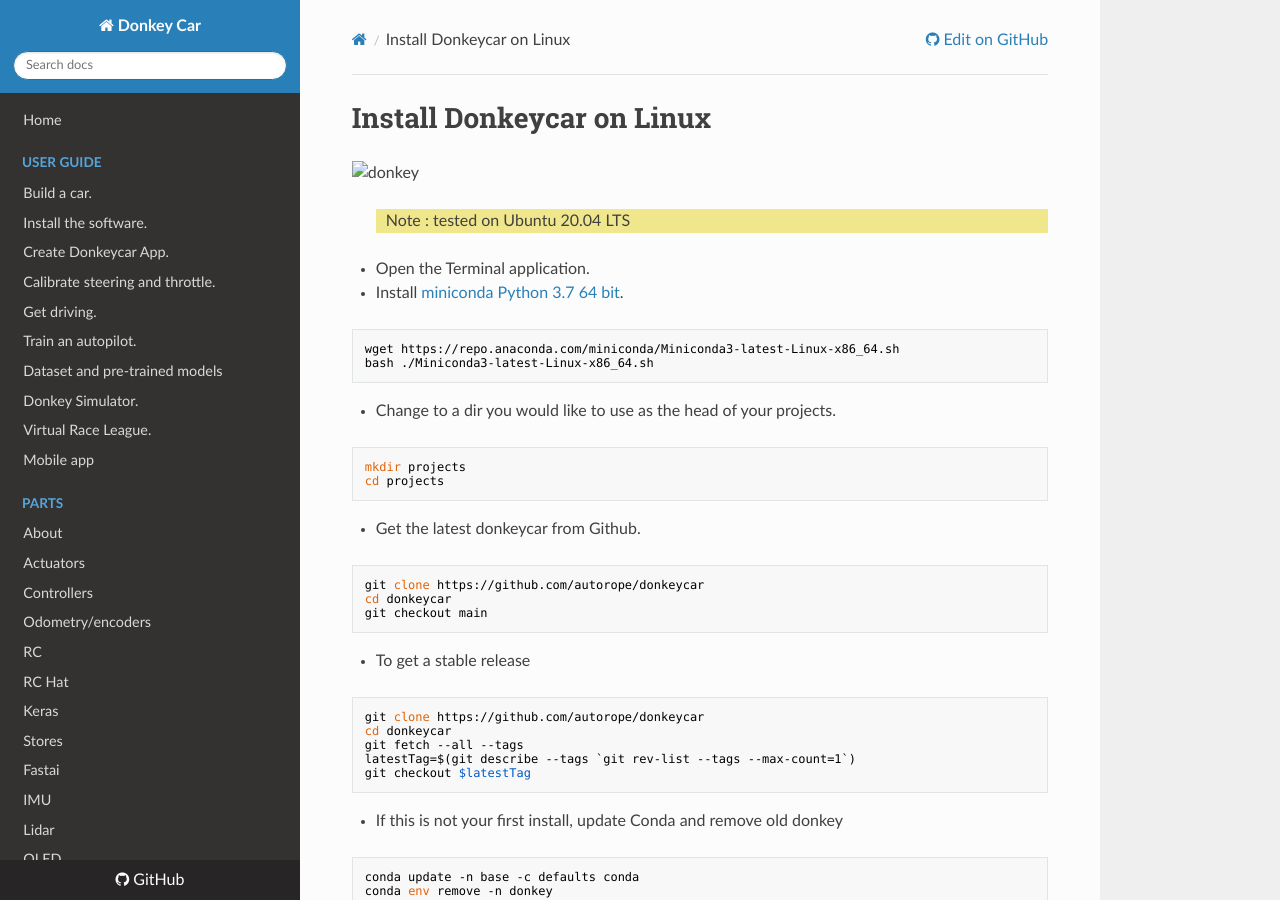
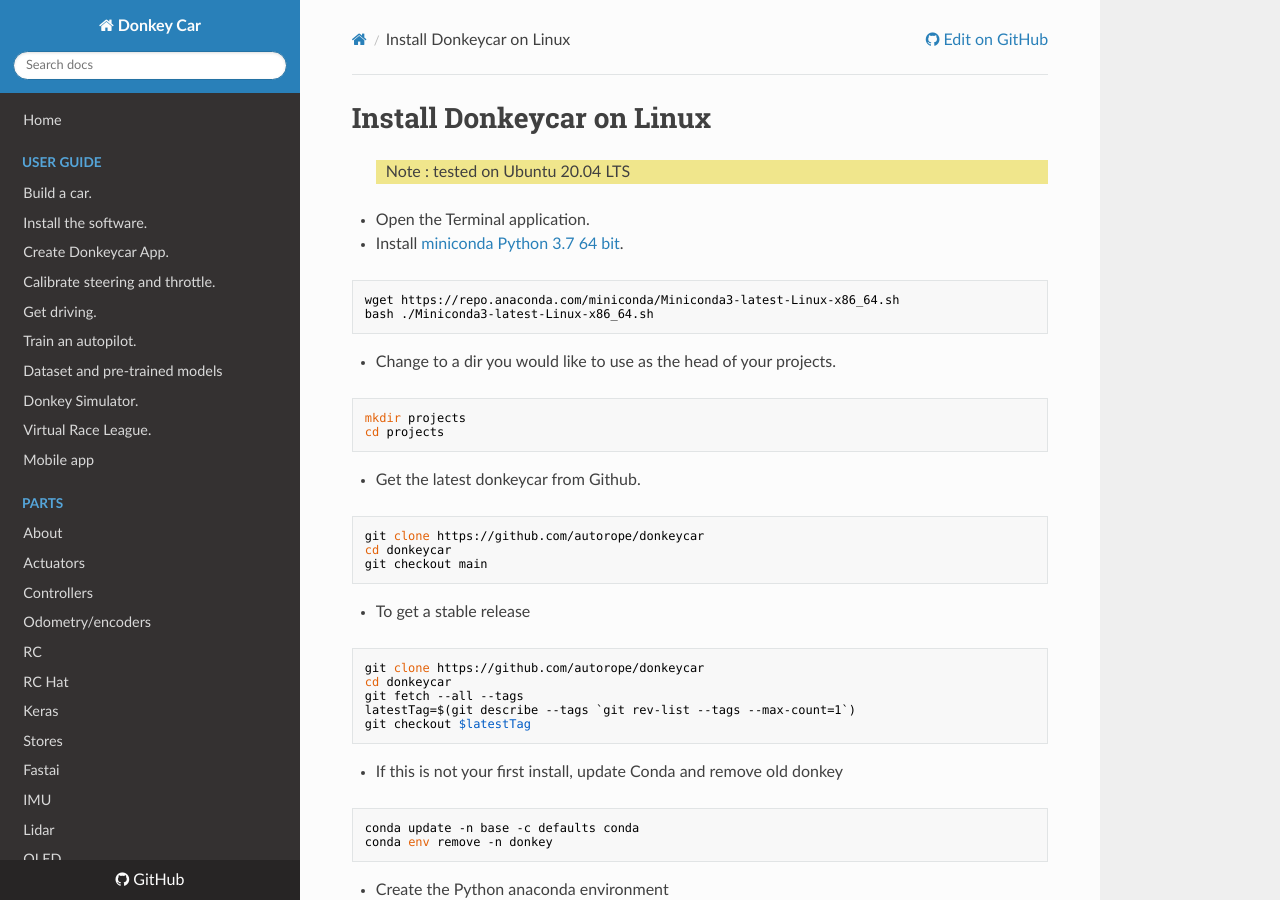
Before and after one commit to autorope/donkeydocs, an MkDocs documentation site: the page built from docs/guide/host_pc/setup_ubuntu.md, in a window 1280 px wide and 900 px high. Built offline with MkDocs 1.6.1, drawn with Linux system fonts in a browser that asks for light colours; nearby versions of some CDN libraries.

Commit message:
Deleted missing image

```diff
--- a/docs/guide/host_pc/setup_ubuntu.md
+++ b/docs/guide/host_pc/setup_ubuntu.md
@@ -1,6 +1,5 @@
 # Install Donkeycar on Linux
 
-![donkey](/docs/assets/logos/linux_logo.png)
 
 > Note : tested on Ubuntu 20.04 LTS
 
```
